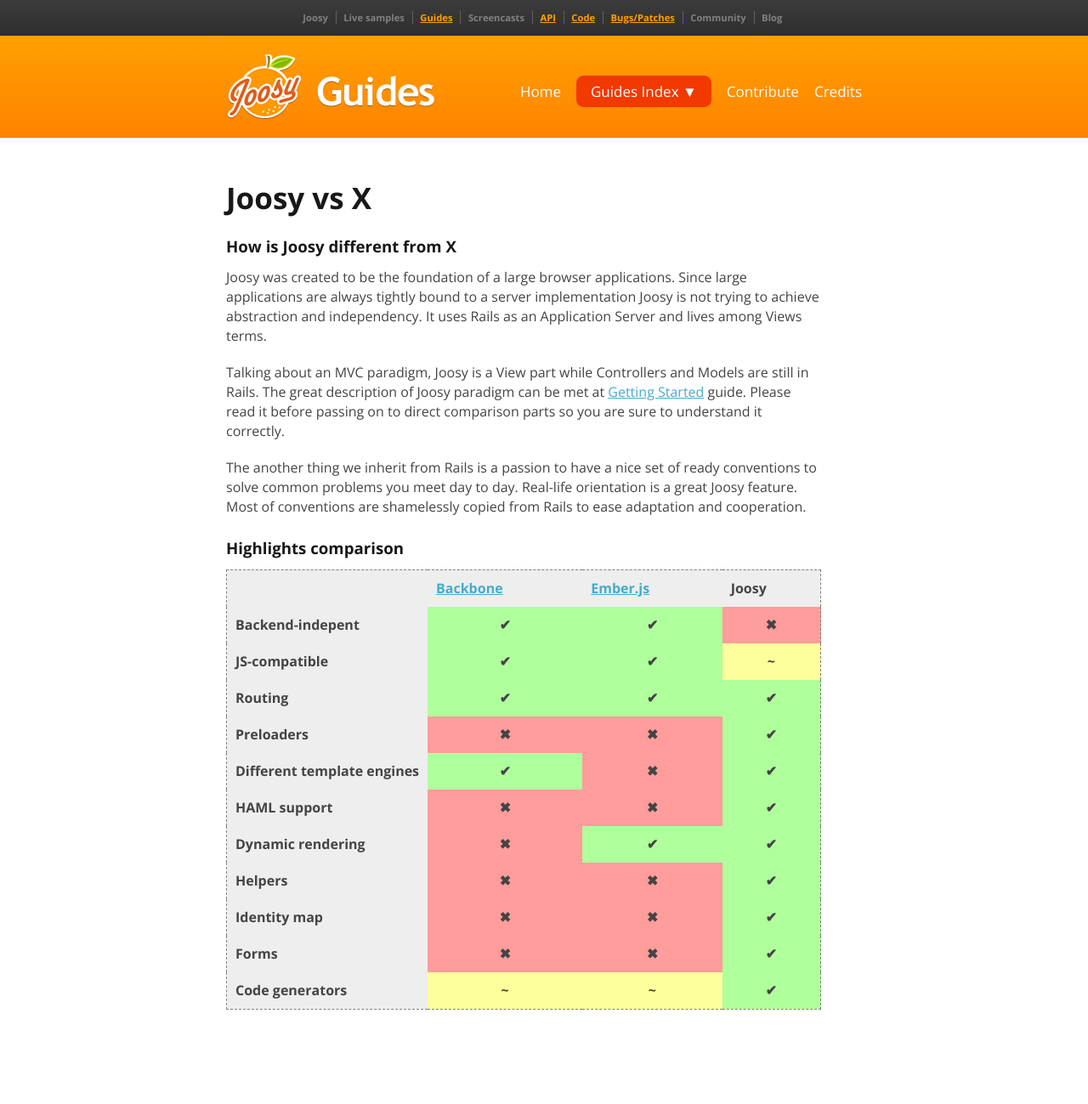
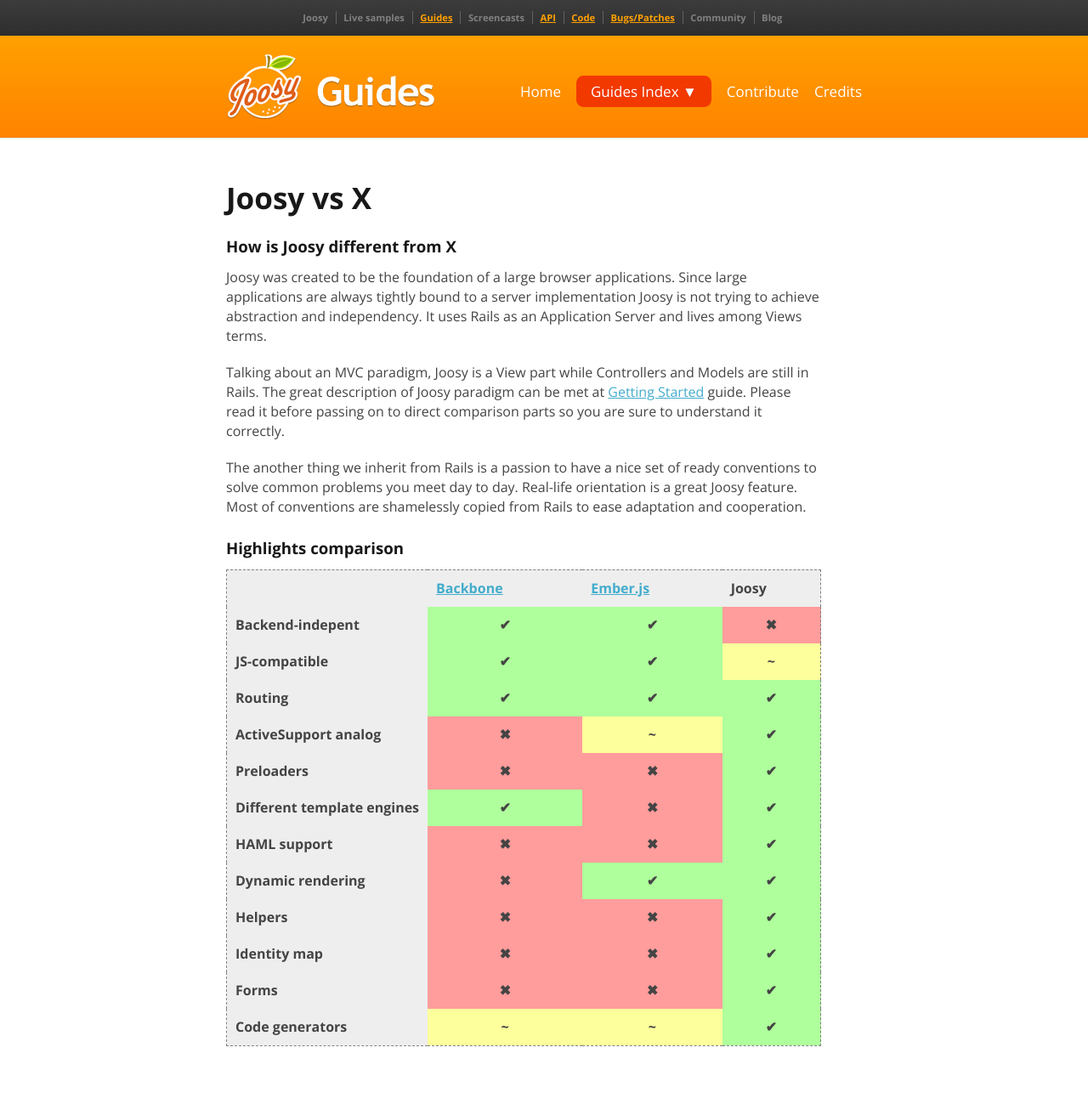
Before and after one commit to joosy/guides, a Jekyll site: the page built from guides/basics/joosy-vs-x.md, in a window 1280 px wide. Shown: the whole page at 85% size. Built offline with Jekyll 4.4.1, drawn with Linux system fonts in a browser that asks for light colours; comment, search, counter and statistics services are not loaded; before the commit the page ends 1256 px from its top, so only the background shows below that.

Commit message:
Comparison table extended

```diff
--- a/guides/basics/joosy-vs-x.md
+++ b/guides/basics/joosy-vs-x.md
@@ -36,6 +36,12 @@
     <th>Routing</th>
     <td class="y">✔</td>
     <td class="y">✔</td>
+    <td class="y">✔</td>
+  </tr>
+  <tr>
+    <th>ActiveSupport analog</th>
+    <td class="n">✖</td>
+    <td class="m">~</td>
     <td class="y">✔</td>
   </tr>
   <tr>
```
